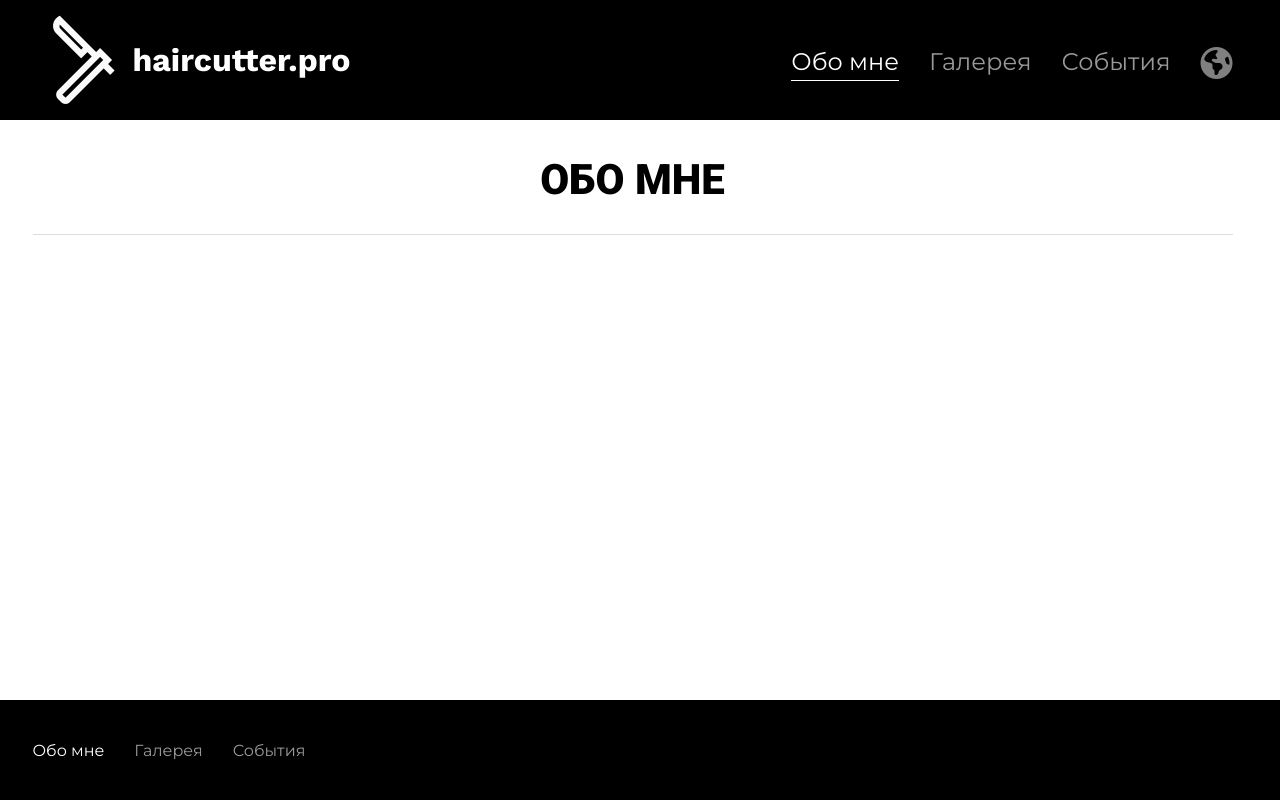
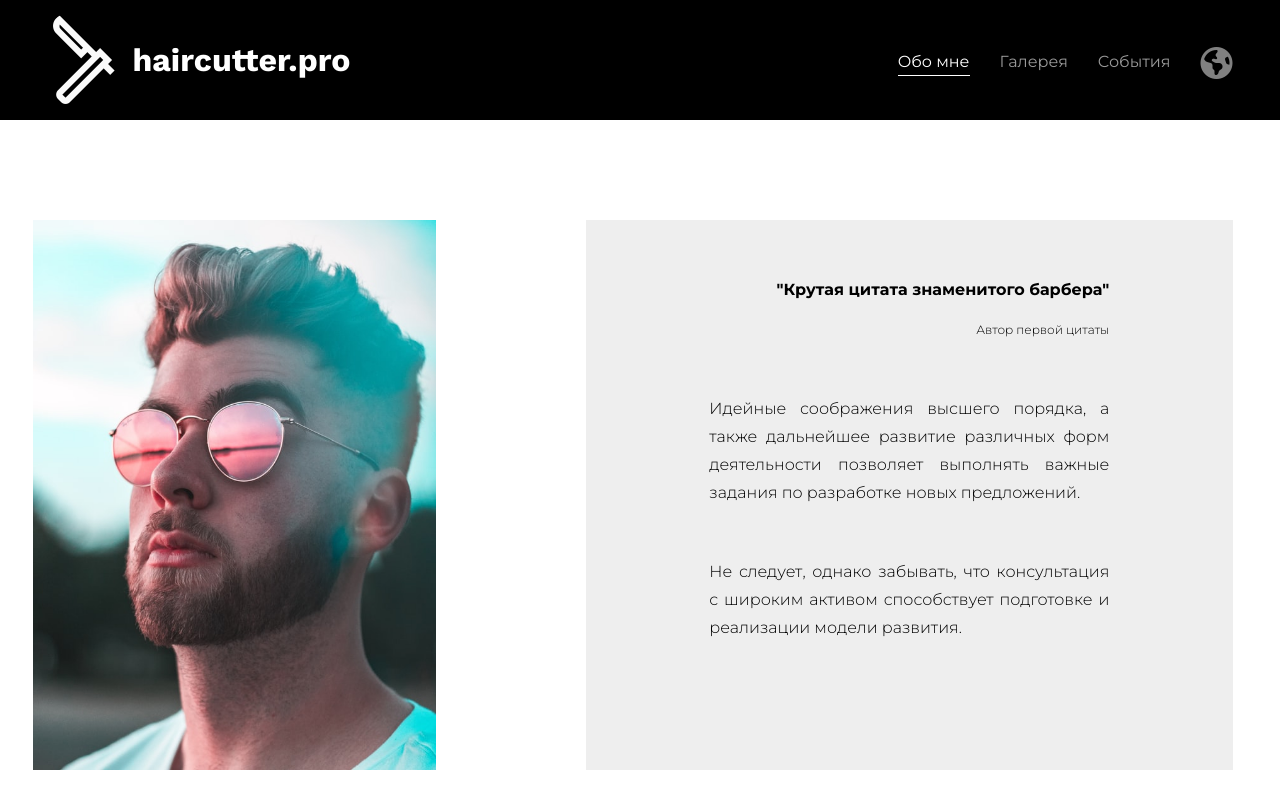
Before and after one commit to leonid-belikov/haircutter.pro, a Vue app: page / in a window 1280 px wide. Shown: the top 800 px of the page. Built offline with nearby package versions, Linux system fonts and the light colour scheme.

Commit message:
Базовый дизайн страницы _about_

```diff
--- a/src/components/aboutPage/aboutPage.vue
+++ b/src/components/aboutPage/aboutPage.vue
@@ -1,26 +1,82 @@
 <template>
   <div class="page about-page">
-    <h2 class="page-header">
-      {{this.$t("about")}}
-    </h2>
+
+    <section class="personal-info">
+      <div class="avatar">
+        <img src="/img/avatar.jpg" alt="">
+      </div>
+      <div class="about">
+        <p class="page-quote">"{{this.$t("about-quote")}}"</p>
+        <p class="page-quote-author">{{this.$t("about-quote-author")}}</p>
+        <p>{{this.$t("personal-info-1")}}</p>
+        <p>{{this.$t("personal-info-2")}}</p>
+      </div>
+    </section>
+
   </div>
 </template>
 
 <script>
+  import {checkBodyWidth} from "@/utils/helpers";
+
   export default {
     name: "homePage",
     mounted() {
-      const bodyWidth = document.body.offsetWidth
-      if (bodyWidth === window.innerWidth) {
-        document.body.classList.add('no-scroll')
-      } else {
-        document.body.classList.remove('no-scroll')
-      }
+      checkBodyWidth()
     }
   }
 </script>
 
 <style scoped>
+
 .about-page {
 }
+
+.personal-info {
+  align-items: center;
+  justify-content: space-between;
+  height: 550px;
+}
+
+.avatar {
+  display: flex;
+}
+
+.avatar img {
+  height: 550px;
+}
+
+.about {
+  width: 650px;
+  height: 100%;
+  margin-left: 150px;
+  padding-top: 40px;
+  background-color: #eee;
+  display: flex;
+  flex-direction: column;
+  align-items: center;
+}
+
+.about p {
+  width: 400px;
+  line-height: 28px;
+  text-align: justify;
+}
+
+.about p:not(:last-child) {
+  margin-bottom: 35px;
+}
+
+.about p.page-quote {
+  font-size: 16px;
+  font-weight: bold;
+  text-align: right;
+  margin-bottom: 0;
+}
+
+.about p.page-quote-author {
+  font-size: 12px;
+  text-align: right;
+}
+
 </style>
--- a/src/components/common/NavMenu.vue
+++ b/src/components/common/NavMenu.vue
@@ -25,7 +25,7 @@ nav a, nav a:hover, nav a:active, nav a:visited {
   text-decoration: none;
   color: #999;
   font-family: 'Montserrat', sans-serif;
-  font-size: 24px;
+  font-size: 16px;
   font-weight: 400;
   position: relative;
   transition: 200ms;
--- a/src/components/eventsPage/eventsPage.vue
+++ b/src/components/eventsPage/eventsPage.vue
@@ -7,8 +7,13 @@
 </template>
 
 <script>
+import {checkBodyWidth} from "@/utils/helpers";
+
 export default {
-  name: "eventsPage"
+  name: "eventsPage",
+  mounted() {
+    checkBodyWidth()
+  }
 }
 </script>
 
--- a/src/components/galleryPage/galleryPage.vue
+++ b/src/components/galleryPage/galleryPage.vue
@@ -7,15 +7,12 @@
 </template>
 
 <script>
+import {checkBodyWidth} from "@/utils/helpers";
+
 export default {
   name: "galleryPage",
   mounted() {
-    const bodyWidth = document.body.offsetWidth
-    if (bodyWidth === window.innerWidth) {
-      document.body.classList.add('no-scroll')
-    } else {
-      document.body.classList.remove('no-scroll')
-    }
+    checkBodyWidth()
   }
 }
 </script>
--- a/src/i18n/locale.en.json
+++ b/src/i18n/locale.en.json
@@ -1,5 +1,10 @@
 {
   "about": "About",
   "gallery": "Gallery",
-  "events": "Events"
+  "events": "Events",
+  "about-quote": "Cool quote from the famous barber",
+  "gallery-quote": "Second cool quote from the famous barber",
+  "events-quote": "Third cool quote from the famous barber",
+  "personal-info-1": "Lorem ipsum dolor sit amet, consectetur adipisicing elit. Ea facere iste nulla quibusdam quo rerum soluta tempore ullam veniam voluptas. Ad ducimus facere provident qui similique? Deleniti expedita nam tenetur.",
+  "personal-info-2": "Distinctio doloremque impedit minima tempora tenetur vero voluptates. Assumenda consequuntur dolorem doloribus fugit harum placeat qui quo ratione, sapiente sint."
 }
--- a/src/i18n/locale.ru.json
+++ b/src/i18n/locale.ru.json
@@ -1,5 +1,14 @@
 {
   "about": "Обо мне",
   "gallery": "Галерея",
-  "events": "События"
+  "events": "События",
+  "about-quote": "Крутая цитата знаменитого барбера",
+  "about-quote-author": "Автор первой цитаты",
+  "gallery-quote": "Вторая крутая цитата знаменитого барбера",
+  "gallery-quote-author": "Автор второй цитаты",
+  "events-quote": "Третья крутая цитата знаменитого барбера",
+  "events-quote-author": "Автор третей цитаты",
+  "personal-info-1": "Идейные соображения высшего порядка, а также дальнейшее развитие различных форм деятельности позволяет выполнять важные задания по разработке новых предложений.",
+  "personal-info-2": "Не следует, однако забывать, что консультация с широким активом способствует подготовке и реализации модели развития."
+
 }
--- a/src/style.css
+++ b/src/style.css
@@ -34,3 +34,8 @@ body.no-scroll #main > div {
     padding-bottom: 30px;
     border-bottom: 1px solid #ddd;
 }
+
+section {
+    display: flex;
+    margin: 100px 0;
+}
--- /dev/null
+++ b/src/utils/helpers.js
@@ -0,0 +1,8 @@
+export function checkBodyWidth() {
+  const bodyWidth = document.body.offsetWidth
+  if (bodyWidth === window.innerWidth) {
+    document.body.classList.add('no-scroll')
+  } else {
+    document.body.classList.remove('no-scroll')
+  }
+}
```
Also changed, not shown: public/img/avatar.jpg (added).
